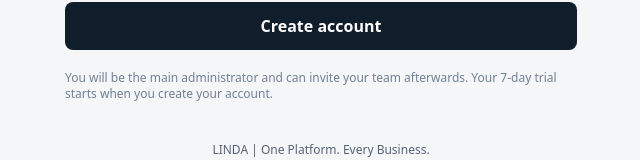
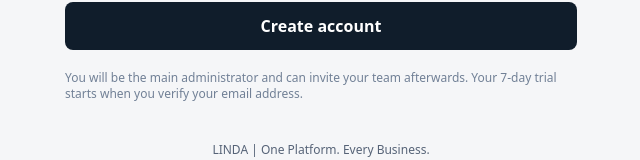
Before and after one commit to Mpho17r/funeral-platform, a Next.js app in the folder frontend/: page /register in a window 1280 px wide. Shown: the part 939-1099 px from the top of the page, without its empty margins (319-959 px from the left). Built offline with nearby package versions, Linux system fonts and the light colour scheme; no server answers.

Commit message:
Explain email-verified trial start

```diff
--- a/frontend/app/register/page.tsx
+++ b/frontend/app/register/page.tsx
@@ -199,7 +199,7 @@ export default function RegisterPage() {
             {busy && <Loader2 size={18} className="animate-spin" />}
             {busy ? "Creating your account" : "Create account"}
           </button>
-          <p className="text-xs text-slate-500">You will be the main administrator and can invite your team afterwards. Your 7-day trial starts when you create your account.</p>
+          <p className="text-xs text-slate-500">You will be the main administrator and can invite your team afterwards. Your 7-day trial starts when you verify your email address.</p>
         </form>
       )}
 
```
